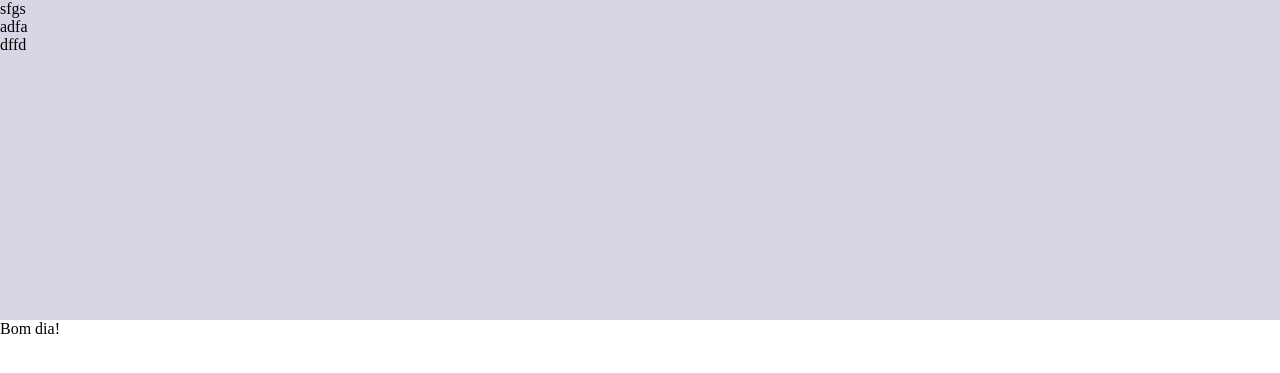
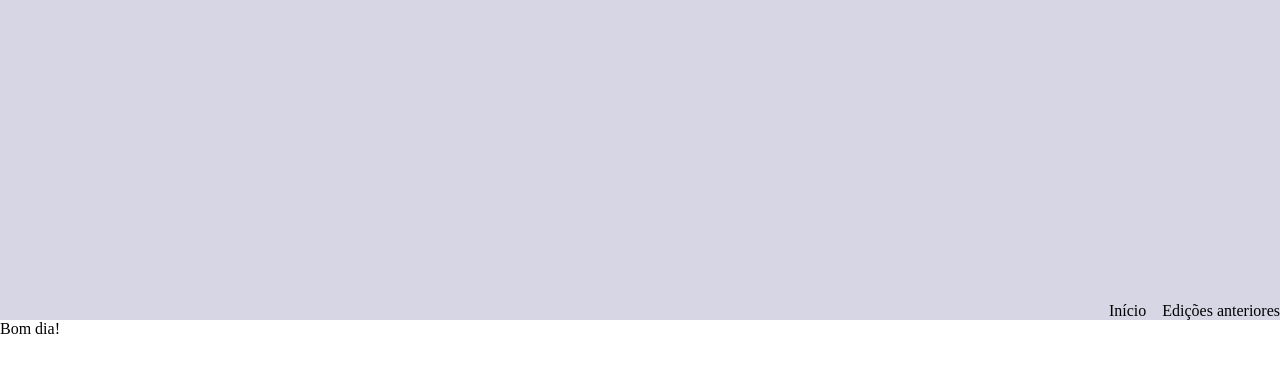
Before and after one commit to wikialagoas/wikialagoas, a Jekyll site: the page built from index.html, in a window 1280 px wide. Shown: the top 373 px of the page. Built offline with Jekyll 4.4.1, drawn with Linux system fonts in a browser that asks for light colours.

Commit message:
Estilos do header (não entendi nada)

```diff
--- a/_includes/header.html
+++ b/_includes/header.html
@@ -2,9 +2,8 @@
     <div class="logo"></div>
     <nav>
         <ul>
-            <li class="home">sfgs</li>
-            <li class="download">adfa</li>
-            <li class="edicoes-anteriores">dffd</li>
+            <li class="home">Início</li>
+            <li class="edicoes-anteriores">Edições anteriores</li>
         </ul>
     </nav>
 </header>
--- a/assets/styles/style.css
+++ b/assets/styles/style.css
@@ -14,7 +14,21 @@ body {
     width: 100dvw;
 }
 
+.page-header nav {
+    display: inline-block;
+    position: absolute;
+    bottom: 0;
+    right: 0;
+}
+
 .page-header ul {
+    display: inline-flex;
+    gap: 1em;
     margin: 0;
     padding: 0;
 }
+
+.page-header ul li {
+    list-style-type: none;
+    display: inline-block;
+}
```
